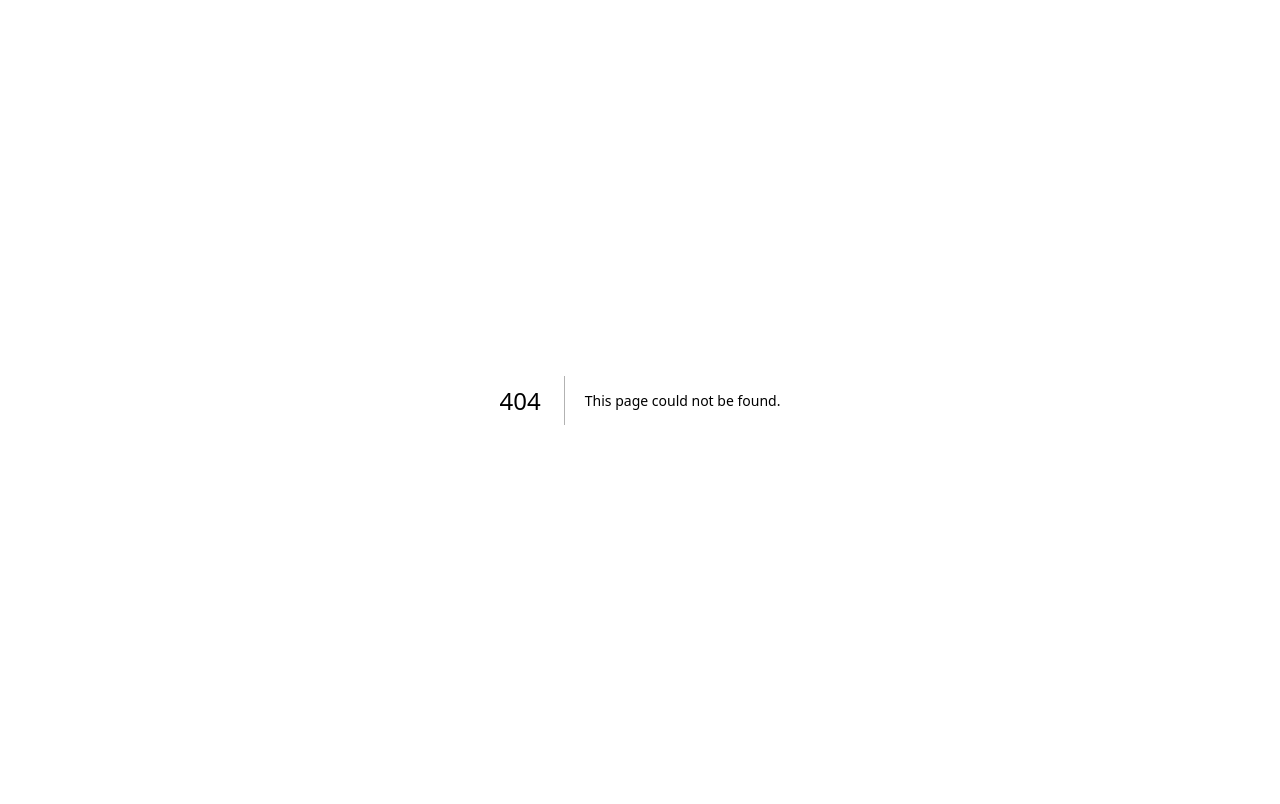
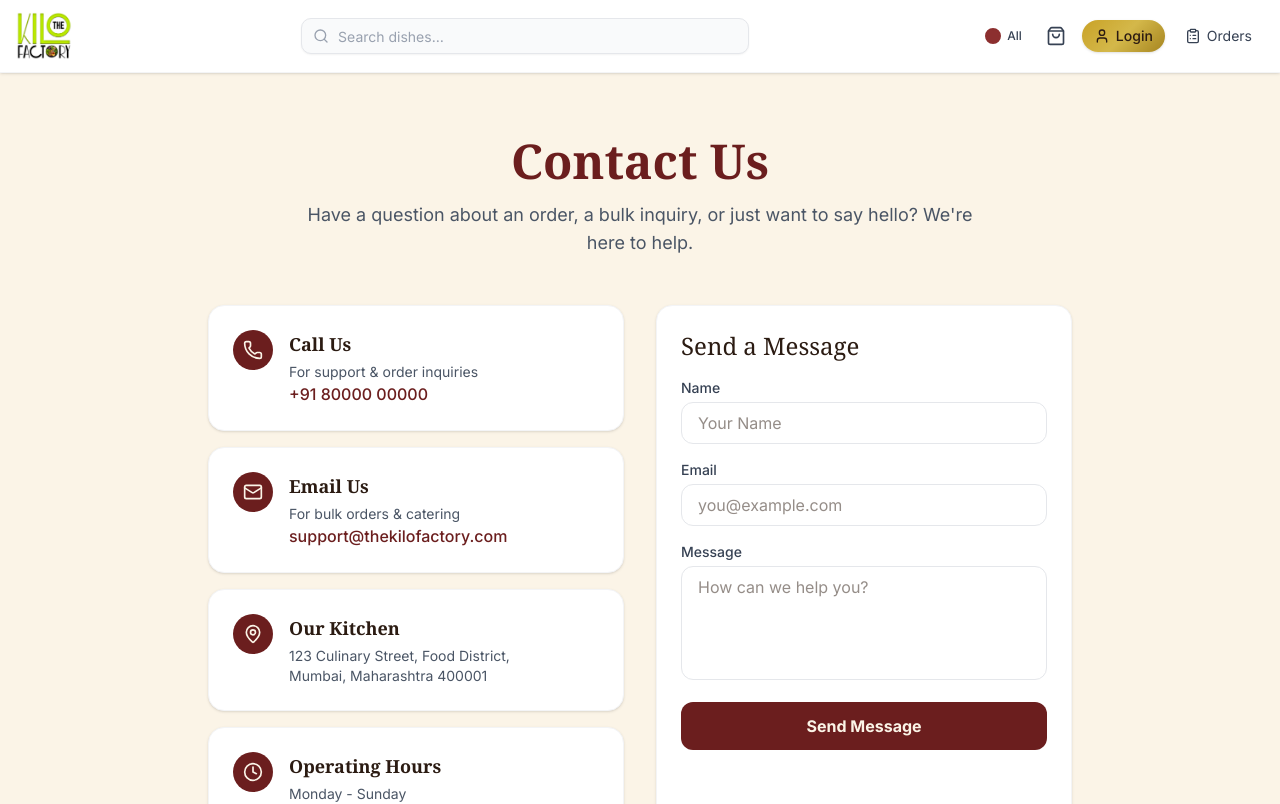
Before and after one commit to Tarun-52/the-kilo-factory, a Next.js app: page /contact in a window 1280 px wide. Before the commit this address had no page. Shown: the top 804 px of the page. Built offline with nearby package versions, Linux system fonts and the light colour scheme; no server answers; a web font is replaced by a local one.

Commit message:
Clean up page and integrate profile

```diff
--- /dev/null
+++ b/src/app/contact/page.tsx
@@ -0,0 +1,95 @@
+"use client";
+
+import Header from '@/components/Header';
+import Footer from '@/components/Footer';
+import { Phone, Mail, MapPin, Clock } from 'lucide-react';
+
+export default function ContactPage() {
+  return (
+    <div className="min-h-screen flex flex-col bg-ivory">
+      <Header />
+
+      <main className="flex-1 max-w-4xl mx-auto w-full px-4 py-10 md:py-16">
+        <div className="text-center mb-12">
+          <h1 className="font-royal text-4xl md:text-5xl font-bold text-maroon mb-4">Contact Us</h1>
+          <p className="text-lg text-gray-600 max-w-2xl mx-auto">
+            Have a question about an order, a bulk inquiry, or just want to say hello? We're here to help.
+          </p>
+        </div>
+
+        <div className="grid grid-cols-1 md:grid-cols-2 gap-8 mb-12">
+          {/* Contact Info Cards */}
+          <div className="space-y-4">
+            <div className="bg-white p-6 rounded-xl shadow-sm border border-gray-100 flex items-start gap-4">
+              <div className="w-10 h-10 bg-maroon rounded-full flex items-center justify-center flex-shrink-0">
+                <Phone className="size-5 text-ivory" />
+              </div>
+              <div>
+                <h3 className="font-royal text-lg text-bark font-semibold">Call Us</h3>
+                <p className="text-gray-600 text-sm mt-1">For support & order inquiries</p>
+                <a href="tel:+918000000000" className="text-maroon font-medium hover:underline">+91 80000 00000</a>
+              </div>
+            </div>
+
+            <div className="bg-white p-6 rounded-xl shadow-sm border border-gray-100 flex items-start gap-4">
+              <div className="w-10 h-10 bg-maroon rounded-full flex items-center justify-center flex-shrink-0">
+                <Mail className="size-5 text-ivory" />
+              </div>
+              <div>
+                <h3 className="font-royal text-lg text-bark font-semibold">Email Us</h3>
+                <p className="text-gray-600 text-sm mt-1">For bulk orders & catering</p>
+                <a href="mailto:support@thekilofactory.com" className="text-maroon font-medium hover:underline">support@thekilofactory.com</a>
+              </div>
+            </div>
+
+            <div className="bg-white p-6 rounded-xl shadow-sm border border-gray-100 flex items-start gap-4">
+              <div className="w-10 h-10 bg-maroon rounded-full flex items-center justify-center flex-shrink-0">
+                <MapPin className="size-5 text-ivory" />
+              </div>
+              <div>
+                <h3 className="font-royal text-lg text-bark font-semibold">Our Kitchen</h3>
+                <p className="text-gray-600 text-sm mt-1">123 Culinary Street, Food District,</p>
+                <p className="text-gray-600 text-sm">Mumbai, Maharashtra 400001</p>
+              </div>
+            </div>
+
+            <div className="bg-white p-6 rounded-xl shadow-sm border border-gray-100 flex items-start gap-4">
+              <div className="w-10 h-10 bg-maroon rounded-full flex items-center justify-center flex-shrink-0">
+                <Clock className="size-5 text-ivory" />
+              </div>
+              <div>
+                <h3 className="font-royal text-lg text-bark font-semibold">Operating Hours</h3>
+                <p className="text-gray-600 text-sm mt-1">Monday - Sunday</p>
+                <p className="text-gray-600 text-sm">11:00 AM - 11:00 PM</p>
+              </div>
+            </div>
+          </div>
+
+          {/* Contact Form */}
+          <div className="bg-white p-6 rounded-xl shadow-sm border border-gray-100">
+            <h2 className="font-royal text-2xl text-bark mb-4">Send a Message</h2>
+            <form className="space-y-4" onSubmit={(e) => { e.preventDefault(); alert('Message sent! We will get back to you soon.'); }}>
+              <div>
+                <label className="block text-sm font-medium text-gray-700 mb-1">Name</label>
+                <input type="text" required className="w-full px-4 py-2 border border-gray-200 rounded-lg focus:outline-none focus:border-gold focus:ring-1 focus:ring-gold/40" placeholder="Your Name" />
+              </div>
+              <div>
+                <label className="block text-sm font-medium text-gray-700 mb-1">Email</label>
+                <input type="email" required className="w-full px-4 py-2 border border-gray-200 rounded-lg focus:outline-none focus:border-gold focus:ring-1 focus:ring-gold/40" placeholder="you@example.com" />
+              </div>
+              <div>
+                <label className="block text-sm font-medium text-gray-700 mb-1">Message</label>
+                <textarea required rows={4} className="w-full px-4 py-2 border border-gray-200 rounded-lg focus:outline-none focus:border-gold focus:ring-1 focus:ring-gold/40 resize-none" placeholder="How can we help you?"></textarea>
+              </div>
+              <button type="submit" className="w-full bg-maroon text-ivory font-bold py-3 rounded-lg hover:bg-maroon/90 transition-colors cursor-pointer">
+                Send Message
+              </button>
+            </form>
+          </div>
+        </div>
+      </main>
+
+      <Footer />
+    </div>
+  );
+}
--- a/src/app/page.tsx
+++ b/src/app/page.tsx
@@ -16,10 +16,10 @@ import CheckoutView from '@/components/CheckoutView';
 import OrderConfirmation from '@/components/OrderConfirmation';
 import OrderTracking from '@/components/OrderTracking';
 import LoginModal from '@/components/LoginModal';
-import BottomNav from '@/components/BottomNav'; // ADDED: Mobile Bottom Nav
+import BottomNav from '@/components/BottomNav';
+import MobileProfile from '@/components/MobileProfile';
 import { Loader2 } from 'lucide-react';
 
-import MobileProfile from '@/components/MobileProfile';
 function HomeContent() {
   const { data: session, status } = useSession();
   const { view, setMenuData, menuLoaded, setView, categories, activeCategory, setActiveCategory } = useStore();
@@ -102,9 +102,7 @@ function HomeContent() {
       )}
 
       {showLoginForCheckout && (
-
         <main className="flex-1 flex items-center justify-center">
-
           <div className="text-center p-8">
             <p className="font-royal text-xl text-bark mb-4">Please sign in to checkout</p>
             <button
@@ -117,18 +115,15 @@ function HomeContent() {
         </main>
       )}
 
+      {/* Cleaned up duplicate renders below */}
       {view === 'checkout' && session?.user && <CheckoutView />}
-      {view === 'order-confirmation' && <OrderConfirmation />}
-      {(view === 'order-tracking' || view === 'order-history') && <OrderTracking />}
-
-      {(view === 'home' || view === 'order-history') && <Footer />}
-            {view === 'checkout' && session?.user && <CheckoutView />}
       {view === 'order-confirmation' && <OrderConfirmation />}
       {(view === 'order-tracking' || view === 'order-history') && <OrderTracking />}
 
       {/* ADDED: Mobile Profile View */}
       {view === 'profile' && <MobileProfile />}
 
+      {/* Footer Logic */}
       {(view === 'home' || view === 'order-history') && <Footer />}
 
       <ItemDetailDrawer />
--- a/src/components/MobileProfile.tsx
+++ b/src/components/MobileProfile.tsx
@@ -2,20 +2,20 @@
 
 import { useAppStore as useStore } from '@/store';
 import { useSession, signOut } from 'next-auth/react';
-import { MapPin, Info, Gift, ShoppingBag, Newspaper, Phone, BellOff, ChevronRight, User, LogIn } from 'lucide-react';
+import { useRouter } from 'next/navigation'; // ADDED for page routing
+import { MapPin, Info, ShoppingBag, Phone, ChevronRight, User, LogIn } from 'lucide-react';
 
 export default function MobileProfile() {
   const { data: session } = useSession();
   const { setView } = useStore();
+  const router = useRouter(); // ADDED router
 
+  // Updated menu items: Removed Loyalty, Media, Unsubscribe. Added routing.
   const menuItems = [
-    { icon: MapPin, label: "Store Locator" },
-    { icon: Info, label: "About BBK" },
-    { icon: Gift, label: "Loyalty Program" },
-    { icon: ShoppingBag, label: "Bulk Order" },
-    { icon: Newspaper, label: "Media" },
-    { icon: Phone, label: "Contact Us" },
-    { icon: BellOff, label: "Un-subscribe" },
+    { icon: MapPin, label: "Store Locator", action: () => router.push('/store-locator') },
+    { icon: Info, label: "About The Kilo Factory", action: () => router.push('/about') },
+    { icon: ShoppingBag, label: "Bulk Order", action: () => router.push('/bulk-order') },
+    { icon: Phone, label: "Contact Us", action: () => router.push('/contact') },
   ];
 
   return (
@@ -44,7 +44,8 @@ export default function MobileProfile() {
         ) : (
           <button
             onClick={() => window.dispatchEvent(new Event('open-login'))}
-            className="w-full bg-red-600 text-white font-bold py-4 rounded-xl shadow-sm flex items-center justify-center gap-2 hover:bg-red-700 transition-colors text-lg"
+            // CHANGED: From bg-red-600 to bg-maroon (your theme color)
+            className="w-full bg-maroon text-white font-bold py-4 rounded-xl shadow-sm flex items-center justify-center gap-2 hover:bg-maroon/90 transition-colors text-lg"
           >
             <LogIn className="size-5" /> Login / Signup
           </button>
@@ -58,6 +59,7 @@ export default function MobileProfile() {
           return (
             <button
               key={item.label}
+              onClick={item.action}
               className={`w-full flex items-center justify-between p-4 text-left hover:bg-gray-50 transition-colors cursor-pointer ${
                 index !== menuItems.length - 1 ? 'border-b border-gray-100' : ''
               }`}
```
